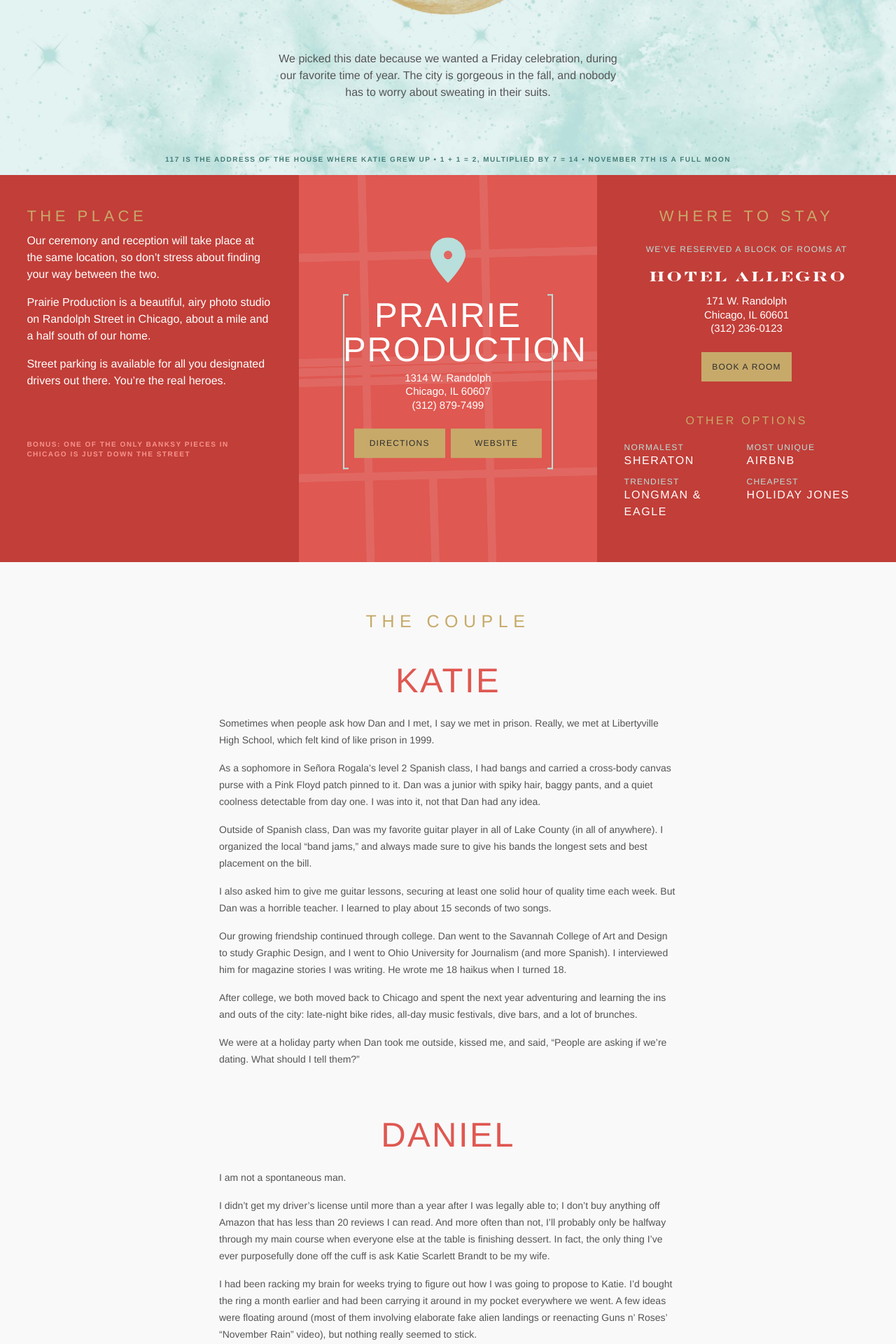
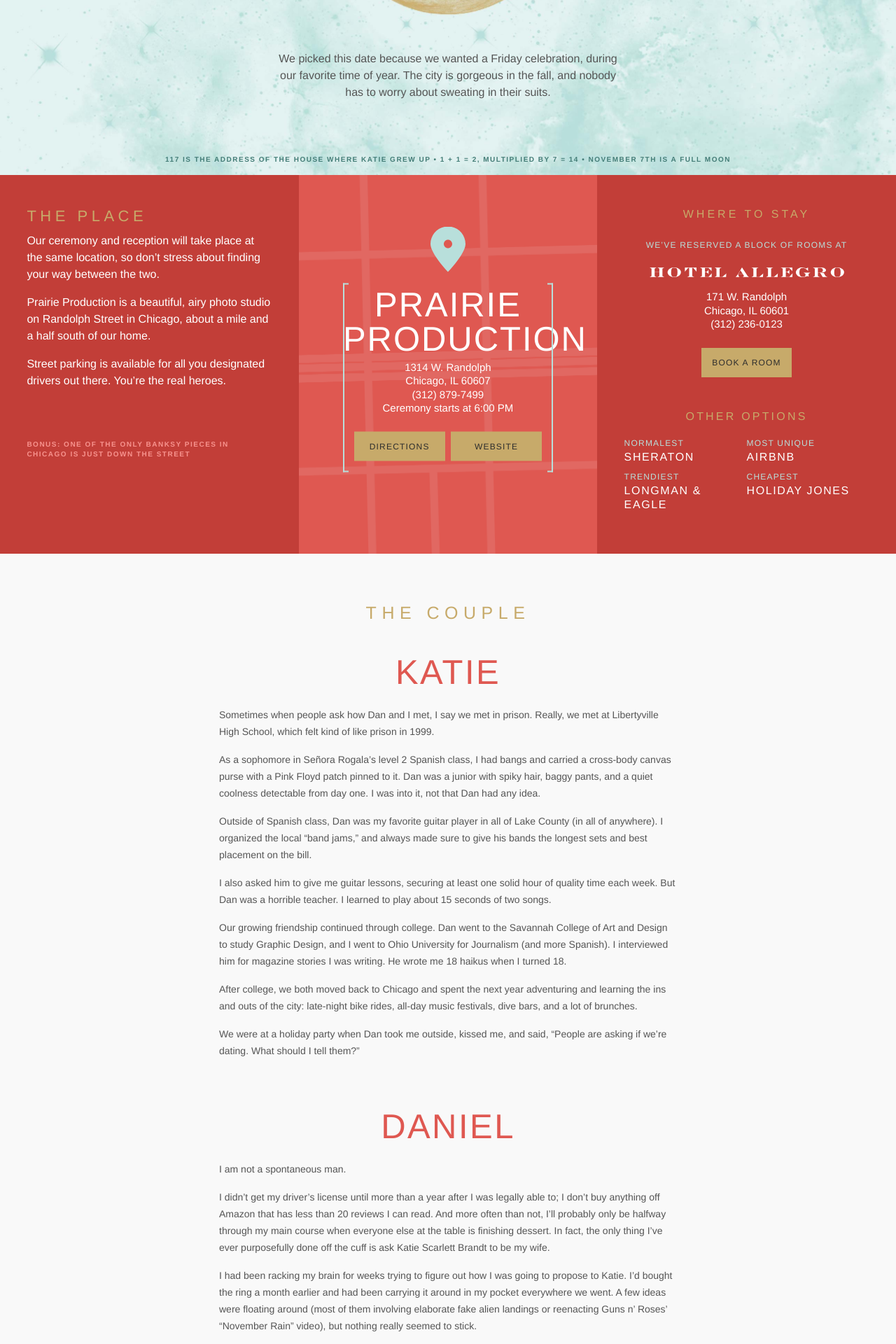
Before and after one commit to danwleu/wedding, a PHP site: page / in a window 1280 px wide. Shown: the part 1208-3128 px from the top of the page at 70% size. Run offline with PHP 8.4, Linux system fonts and the light colour scheme; some libraries are stand-ins or nearby versions; some web fonts are replaced.

Commit message:
Place updates

```diff
--- a/assets/css/application.css
+++ b/assets/css/application.css
@@ -224,7 +224,7 @@ body {
 .page {
   *zoom: 1;
   max-width: 1800px;
-  min-width: 1000px;
+  min-width: 1100px;
   margin: 0 auto;
 }
 .page:before, .page:after {
@@ -739,11 +739,13 @@ button.btn {
   font-family: "Knockout 26 A", "Knockout 26 B", Helvetica, arial, sans-serif;
   letter-spacing: 0.04em;
 }
-.col-location .hotel-address {
+.col-location p {
   font-size: 15px;
   font-size: 0.9375rem;
+  line-height: 1.3;
+}
+.col-location .time {
   margin-bottom: 24px;
-  line-height: 1.3;
 }
 .col-location li {
   display: inline-block;
@@ -786,6 +788,8 @@ button.btn {
   text-align: center;
 }
 .col-reserve h2 {
+  font-size: 16px;
+  font-size: 1rem;
   margin-bottom: 24px;
 }
 .col-reserve .sub-title {
@@ -826,11 +830,13 @@ button.btn {
   float: left;
   width: 50%;
   margin-bottom: 12px;
+  padding-right: 12px;
   text-align: left;
 }
 .col-reserve .options .label {
   font-size: 12px;
   font-size: 0.75rem;
+  margin-bottom: 3px;
   color: #b8dfdb;
   font-weight: 500;
   line-height: 1.1;
@@ -838,6 +844,7 @@ button.btn {
   text-transform: uppercase;
 }
 .col-reserve .options .location {
+  line-height: 1.25;
   font-weight: 500;
   letter-spacing: 0.1em;
   text-transform: uppercase;
--- a/assets/sass/base/_layout.scss
+++ b/assets/sass/base/_layout.scss
@@ -5,7 +5,7 @@ body {
 .page {
   @include cf;
   max-width: 1800px;
-  min-width: 1000px;
+  min-width: 1100px;
   margin: 0 auto;
 }
 
--- a/assets/sass/sections/_place.scss
+++ b/assets/sass/sections/_place.scss
@@ -60,10 +60,13 @@
     letter-spacing: 0.04em;
   }
 
-  .hotel-address {
+  p {
     @include font-size(15px);
+    line-height: 1.3;
+  }
+
+  .time {
     margin-bottom: $base;
-    line-height: 1.3;
   }
 
   li {
@@ -112,6 +115,7 @@
   text-align: center;
 
   h2 {
+    @include font-size(16px);
     margin-bottom: $base;
   }
 
@@ -154,11 +158,13 @@
     float: left;
     width: 50%;
     margin-bottom: 12px;
+    padding-right: 12px;
     text-align: left;
   }
 
   .label {
     @include font-size(12px);
+    margin-bottom: 3px;
     color: $lt-green;
     font-weight: $semi;
     line-height: 1.1;
@@ -167,6 +173,7 @@
   }
 
   .location {
+    line-height: 1.25;
     font-weight: $semi;
     letter-spacing: 0.1em;
     text-transform: uppercase;
--- a/views/place.php
+++ b/views/place.php
@@ -16,9 +16,10 @@
         <p class="hotel-address">1314 W. Randolph<br>
         Chicago, IL 60607<br>
         (312) 879-7499</p>
+        <p class="time">Ceremony starts at 6:00 PM</p>
         <ul>
-          <li><a href="" class="btn">Directions</a></li>
-          <li><a href="" class="btn">Website</a></li>
+          <li><a href="https://www.google.com/maps/dir/''/prairie+production/@41.8846069,-87.6938698,13z/data=!3m1!4b1!4m8!4m7!1m0!1m5!1m1!1s0x880e2d27960cfadb:0x5d4b65d647d72319!2m2!1d-87.659537!2d41.884612" class="btn">Directions</a></li>
+          <li><a href="http://www.prairieproduction.net" class="btn">Website</a></li>
         </ul>
       </div>
     </div>
@@ -34,7 +35,7 @@
         <p class="hotel-address">171 W. Randolph<br>
         Chicago, IL 60601<br>
         (312) 236-0123</p>
-        <p><a href="" class="btn">Book a Room</a></p>
+        <p><a href="https://gc.synxis.com/rez.aspx?Hotel=26719&Chain=10179&arrive=11/6/2014&depart=11/7/2014&adult=1&child=0&promo=WEDBLN" class="btn">Book a Room</a></p>
       </div>
     </div>
 
@@ -43,19 +44,19 @@
       <ul>
         <li>
           <p class="label">Normalest</p>
-          <p class="location"><a href="">Sheraton</a>
+          <p class="location"><a href="http://www.sheratonchicago.com/">Sheraton</a>
         </li>
         <li>
           <p class="label">Most Unique</p>
-          <p class="location"><a href="">AirBnB</a></p>
+          <p class="location"><a href="https://www.airbnb.com/">AirBnB</a></p>
         </li>
         <li>
           <p class="label">Trendiest</p>
-          <p class="location"><a href="">Longman &amp; Eagle</a></p>
+          <p class="location"><a href="http://www.longmanandeagle.com/sleep/">Longman &amp; Eagle</a></p>
         </li>
         <li>
           <p class="label">Cheapest</p>
-          <p class="location"><a href="">Holiday Jones</a>
+          <p class="location"><a href="http://holidayjones.com/">Holiday Jones</a>
         </li>
       </ul>
     </div>
```
